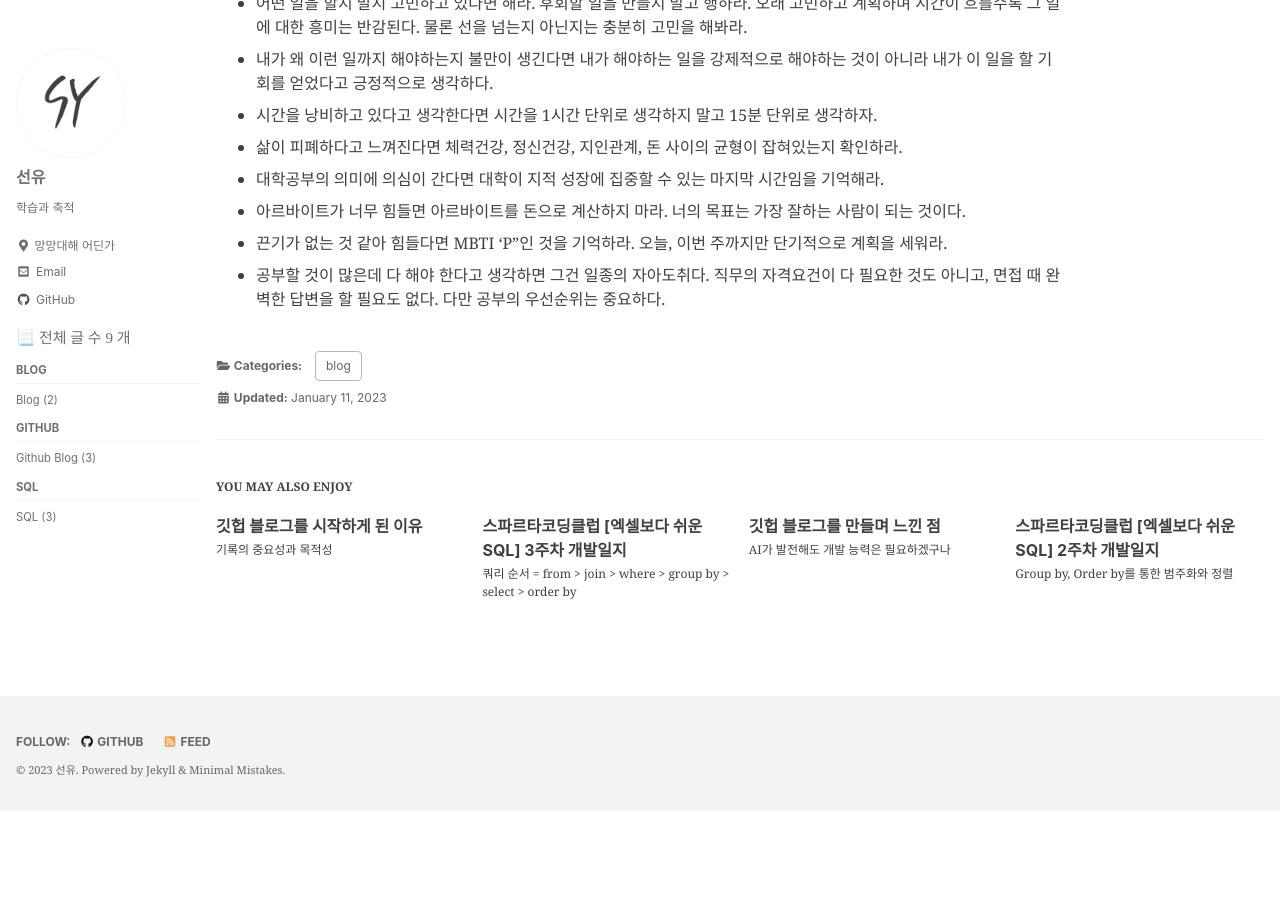
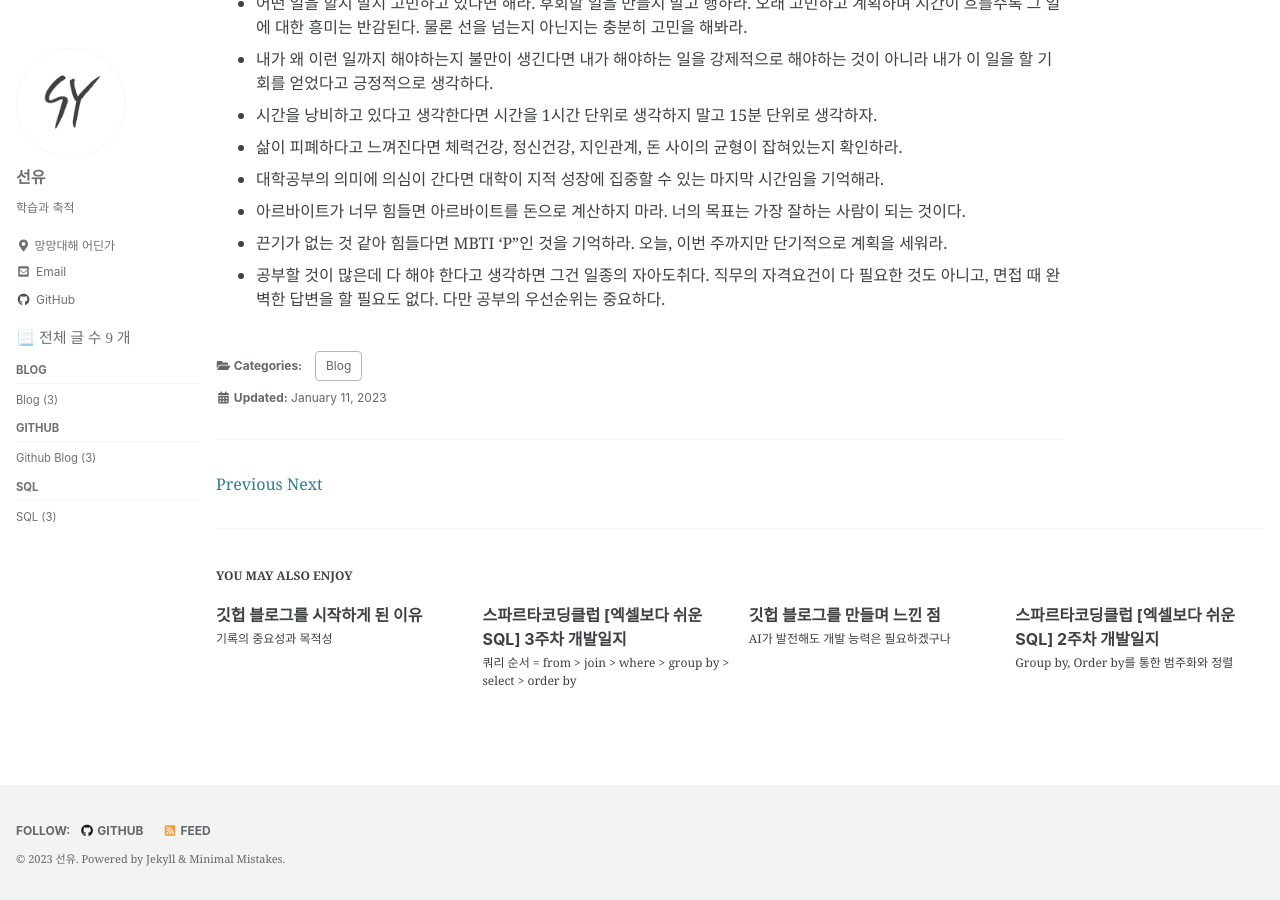
Before and after one commit to devSeanYoo/devSeanYoo.github.io, a Jekyll site: the page built from _posts/2023-01-11-when_you_are_stuck_in_life.md, in a window 1280 px wide and 900 px high, scrolled down 946 px. Built offline with Jekyll 4.4.1, drawn with Linux system fonts in a browser that asks for light colours; cached includes are drawn as plain includes; some web fonts are replaced; before the commit the page ends 1757 px from its top, so only the background shows below that.

```diff
--- a/_posts/2023-01-11-when_you_are_stuck_in_life.md
+++ b/_posts/2023-01-11-when_you_are_stuck_in_life.md
@@ -1,7 +1,7 @@
 ---
 title : 인생이 잘 안 풀린다면 읽어보자
 excerpt : When you are stuck in life
-categories : blog
+categories : Blog
 ---
 
 ## 인생은 게임이다.
```
